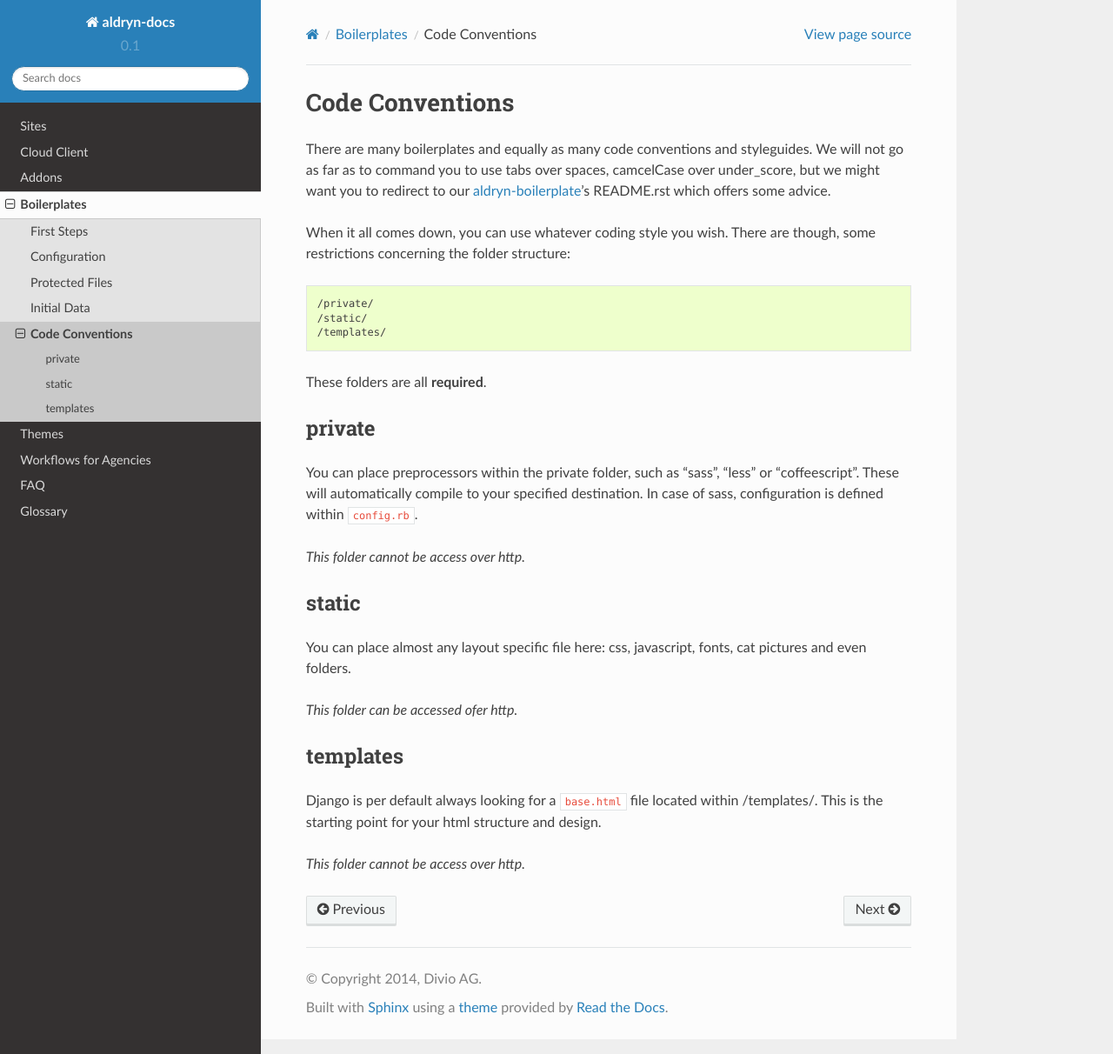
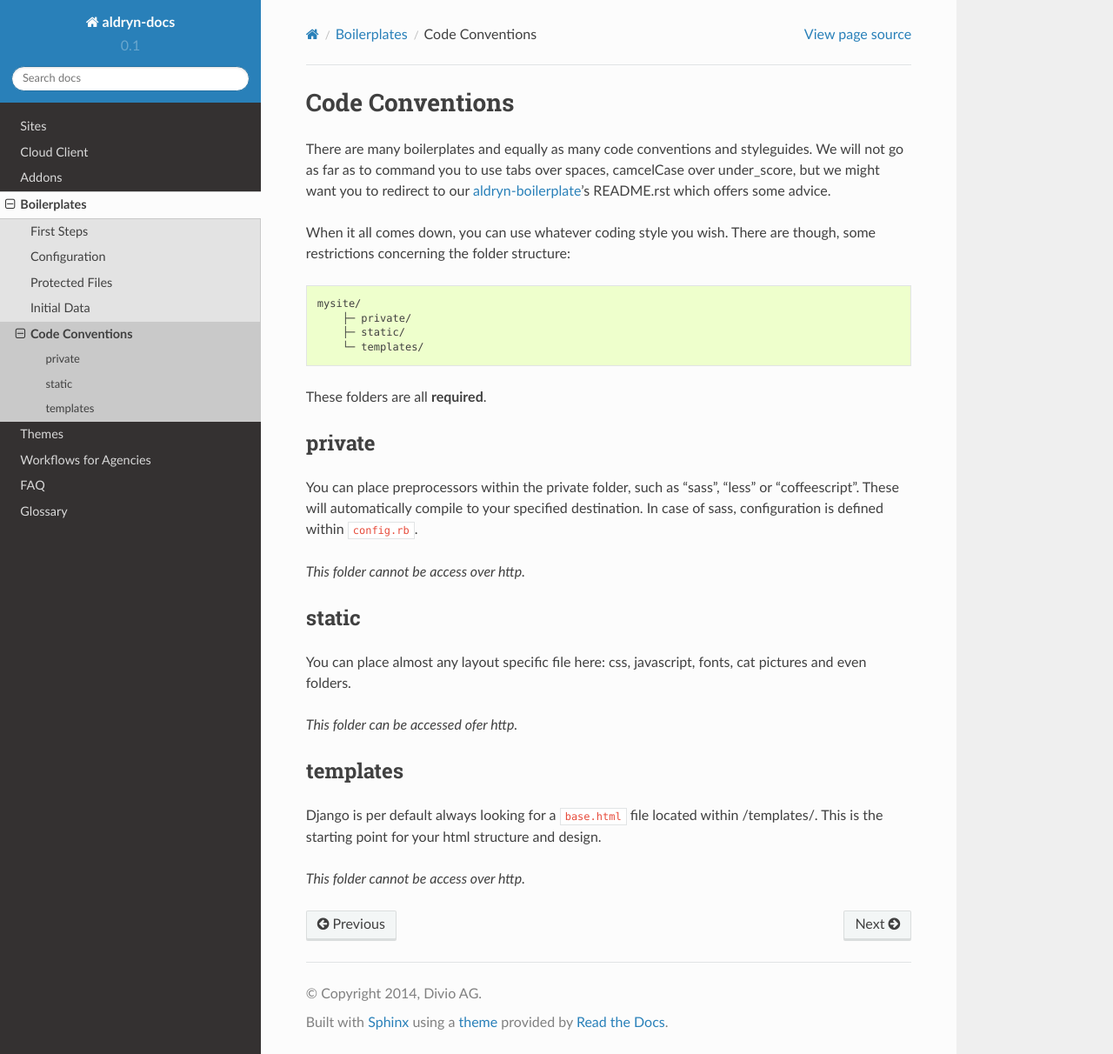
Before and after one commit to aldryn/aldryn-docs, a Sphinx documentation site: the page built from docs/boilerplates/code-conventions.rst, in a window 1280 px wide and 1212 px high. Shown: the whole window at 87% size. Built offline with Sphinx 7.4.7 and the Read the Docs theme 2.0.0, drawn with Linux system fonts in a browser that asks for light colours; pages that are not in the unit, such as notebooks, are missing from menus.

Commit message:
added proper folder structure display

```diff
--- a/docs/boilerplates/code-conventions.rst
+++ b/docs/boilerplates/code-conventions.rst
@@ -10,9 +10,10 @@ the folder structure:
 
 .. code-block:: text
 
-    /private/
-    /static/
-    /templates/
+    mysite/
+        ├─ private/
+        ├─ static/
+        └─ templates/
 
 These folders are all **required**.
 
```
Also changed, not shown: docs/boilerplates/first-steps.rst (+4 -4 lines).
